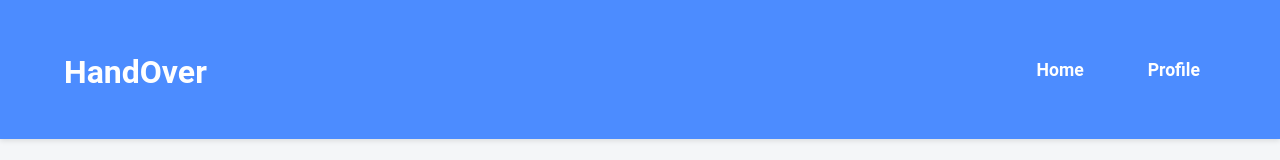
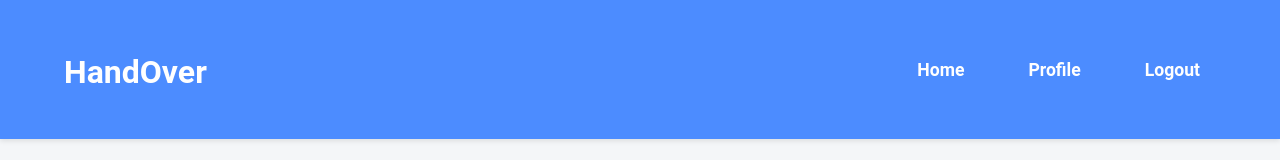
Before and after one commit to hikaba/handover-frontend, a React (Vite) app: page / in a window 1280 px wide. Shown: the top 160 px of the page. Built offline with nearby package versions, Linux system fonts and the light colour scheme; no server answers; sample sign-in values are in the browser's storage.

Commit message:
added logout button in header

```diff
--- a/src/components/Header/Header.jsx
+++ b/src/components/Header/Header.jsx
@@ -1,8 +1,20 @@
 import React from 'react';
 import { Link, useNavigate } from 'react-router-dom';
+import { doSignOut } from '../../firebase/auth';
 import "./Header.scss";
 
 function Header({ user }) {
+  const navigate = useNavigate();
+
+  const handleLogout = async () => {
+    try{
+      await doSignOut();
+      navigate('/login');
+    } catch (error) {
+      console.error("error signing out: ", error.message)
+    }
+  }
+
   return (
     <header className="header">
       <Link to={"/"} className='header__link'>
@@ -18,6 +30,9 @@ function Header({ user }) {
           <li className="header__list-item">
             <Link to={"/profile"} className='header__nav-link'>Profile</Link>
           </li>
+          <li className="header__list-item">
+            <Link onClick={handleLogout} className='header__nav-link header__logout-btn'>Logout</Link>
+          </li>
         </ul>
       </nav>
     </header>
```
